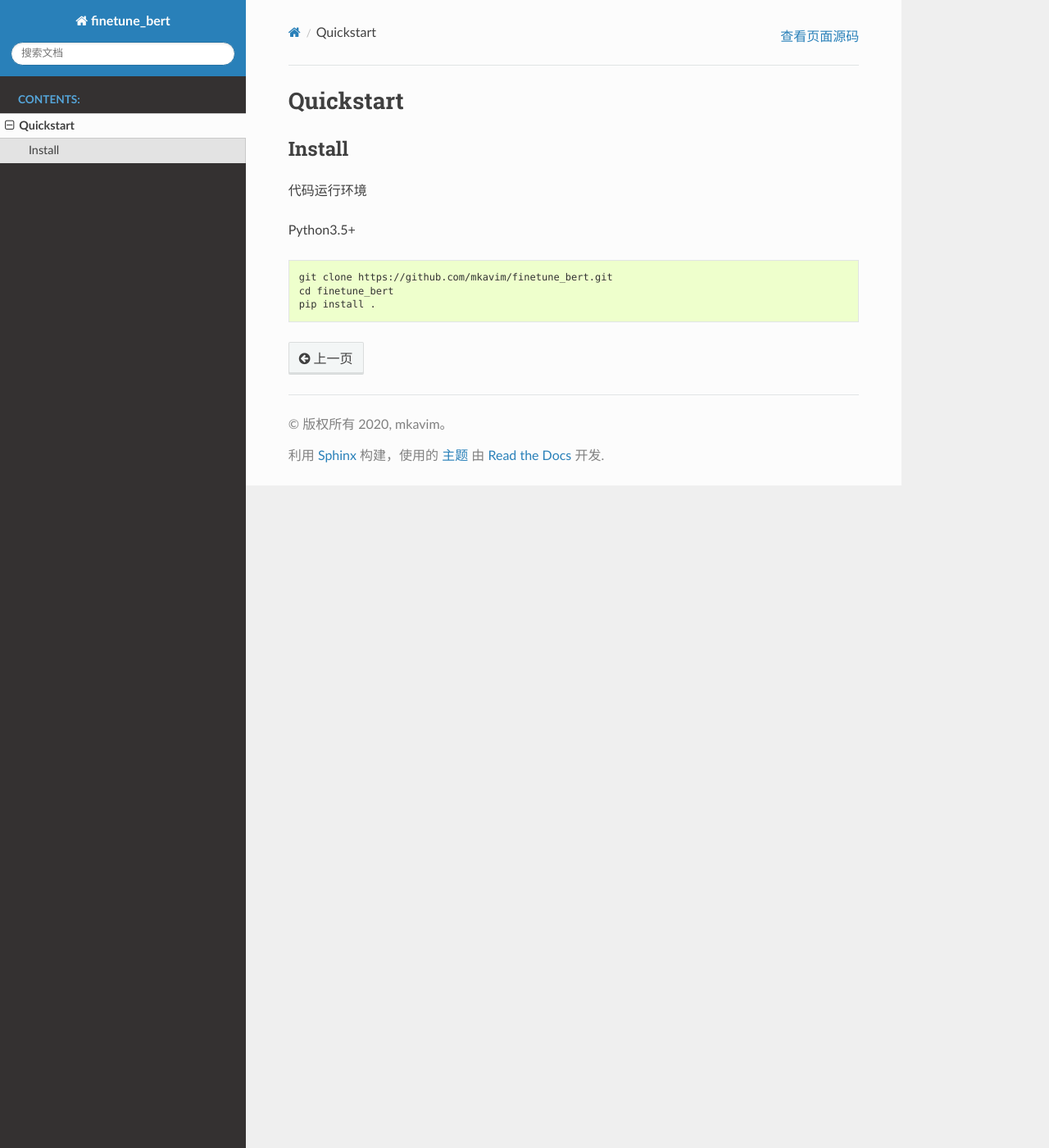
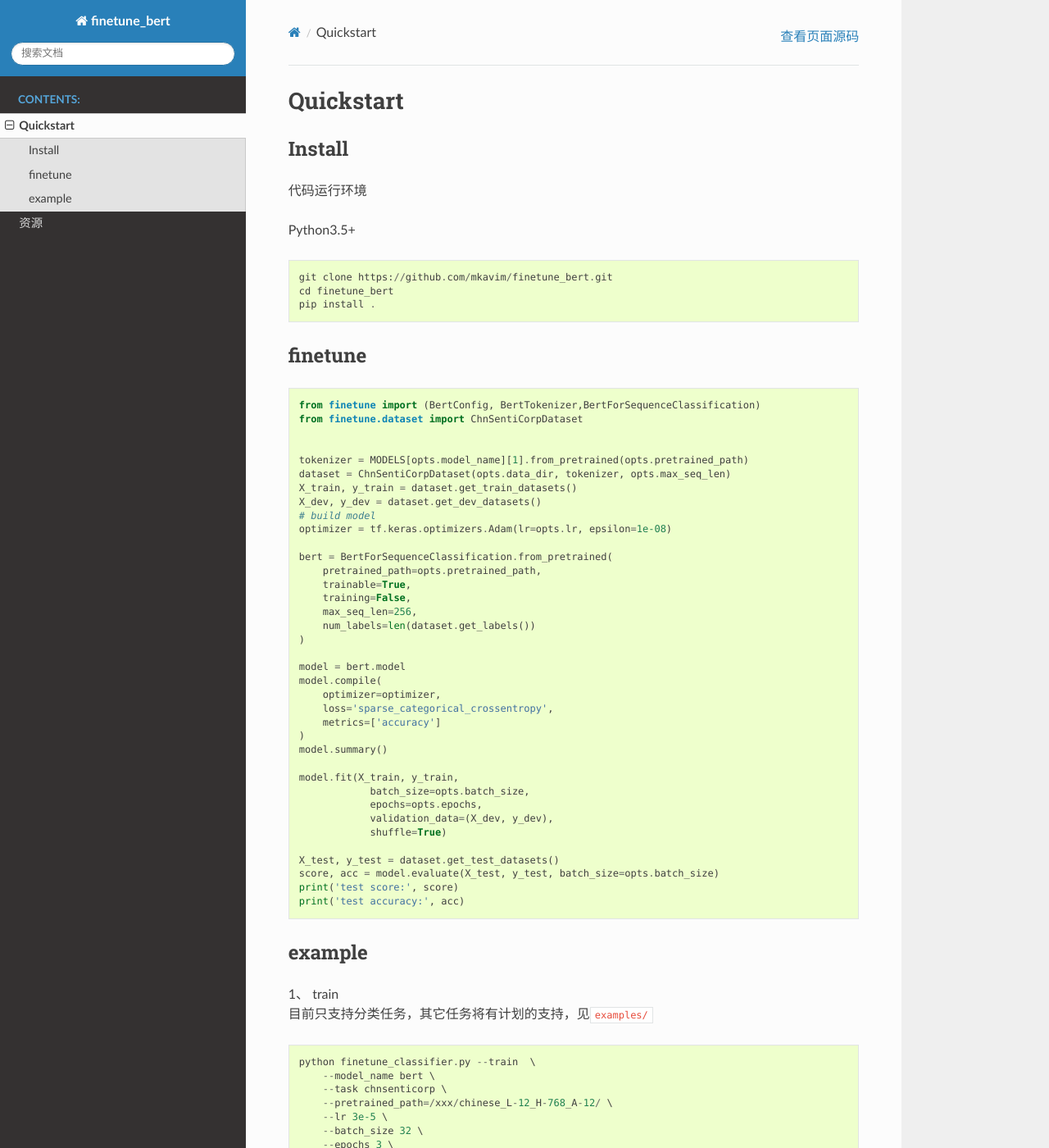
Before and after one commit to xuxping/finetune_bert, a Sphinx documentation site: the page built from docs/quickstart.md, in a window 1280 px wide and 1400 px high. Shown: the whole window at 82% size. Built offline with Sphinx 7.4.7 and the Read the Docs theme 2.0.0, drawn with Linux system fonts in a browser that asks for light colours; some of the changed text lies outside the part shown.

Commit message:
update quickstart

````diff
--- a/docs/index.rst
+++ b/docs/index.rst
@@ -11,6 +11,7 @@ Welcome to finetune_bert's documentation!
    :caption: Contents:
 
    quickstart
+   resources
 
 
 Indices and tables
--- /dev/null
+++ b/docs/quickstart.md
@@ -0,0 +1,85 @@
+# Quickstart
+
+
+## Install
+代码运行环境
+
+Python3.5+
+```
+git clone https://github.com/mkavim/finetune_bert.git
+cd finetune_bert
+pip install .
+```
+
+## finetune
+```
+from finetune import (BertConfig, BertTokenizer,BertForSequenceClassification)
+from finetune.dataset import ChnSentiCorpDataset
+
+
+tokenizer = MODELS[opts.model_name][1].from_pretrained(opts.pretrained_path)
+dataset = ChnSentiCorpDataset(opts.data_dir, tokenizer, opts.max_seq_len)
+X_train, y_train = dataset.get_train_datasets()
+X_dev, y_dev = dataset.get_dev_datasets()
+# build model
+optimizer = tf.keras.optimizers.Adam(lr=opts.lr, epsilon=1e-08)
+
+bert = BertForSequenceClassification.from_pretrained(
+    pretrained_path=opts.pretrained_path,
+    trainable=True,
+    training=False,
+    max_seq_len=256,
+    num_labels=len(dataset.get_labels())
+)
+
+model = bert.model
+model.compile(
+    optimizer=optimizer,
+    loss='sparse_categorical_crossentropy',
+    metrics=['accuracy']
+)
+model.summary()
+
+model.fit(X_train, y_train,
+            batch_size=opts.batch_size,
+            epochs=opts.epochs,
+            validation_data=(X_dev, y_dev),
+            shuffle=True)
+
+X_test, y_test = dataset.get_test_datasets()
+score, acc = model.evaluate(X_test, y_test, batch_size=opts.batch_size)
+print('test score:', score)
+print('test accuracy:', acc)
+```
+
+## example
+1、 train
+目前只支持分类任务，其它任务将有计划的支持，见`examples/`
+```
+python finetune_classifier.py --train  \
+    --model_name bert \
+    --task chnsenticorp \
+    --pretrained_path=/xxx/chinese_L-12_H-768_A-12/ \
+    --lr 3e-5 \
+    --batch_size 32 \
+    --epochs 3 \
+    --save_dir ./checkpoint
+```
+
+2、test
+```
+python finetune_classifier.py --test  \
+    --task chnsenticorp \
+    --pretrained_path=/xxx/chinese_L-12_H-768_A-12/vocab.txt \
+    --batch_size 32 \
+    --save_dir ./checkpoint/xxx.hdf5
+```
+
+3、tensorflow serving
+将keras bert 模型转化 tensorflow serving 的格式，即可上线
+```
+python tools/keras_to_tf_serving.py \
+    --model_path ./checkpoint/xxx.hdf5 \
+    --export_model_dir ./tfserving_model/ \
+    --model_version checkpoint_v1
+```
--- a/docs/quickstart.rst
+++ /dev/null
@@ -1,17 +0,0 @@
-************
-Quickstart
-************
-
-
-Install
-=======
-
-代码运行环境
-
-Python3.5+
-
-.. code:: console
-
-    git clone https://github.com/mkavim/finetune_bert.git
-    cd finetune_bert
-    pip install .
````
